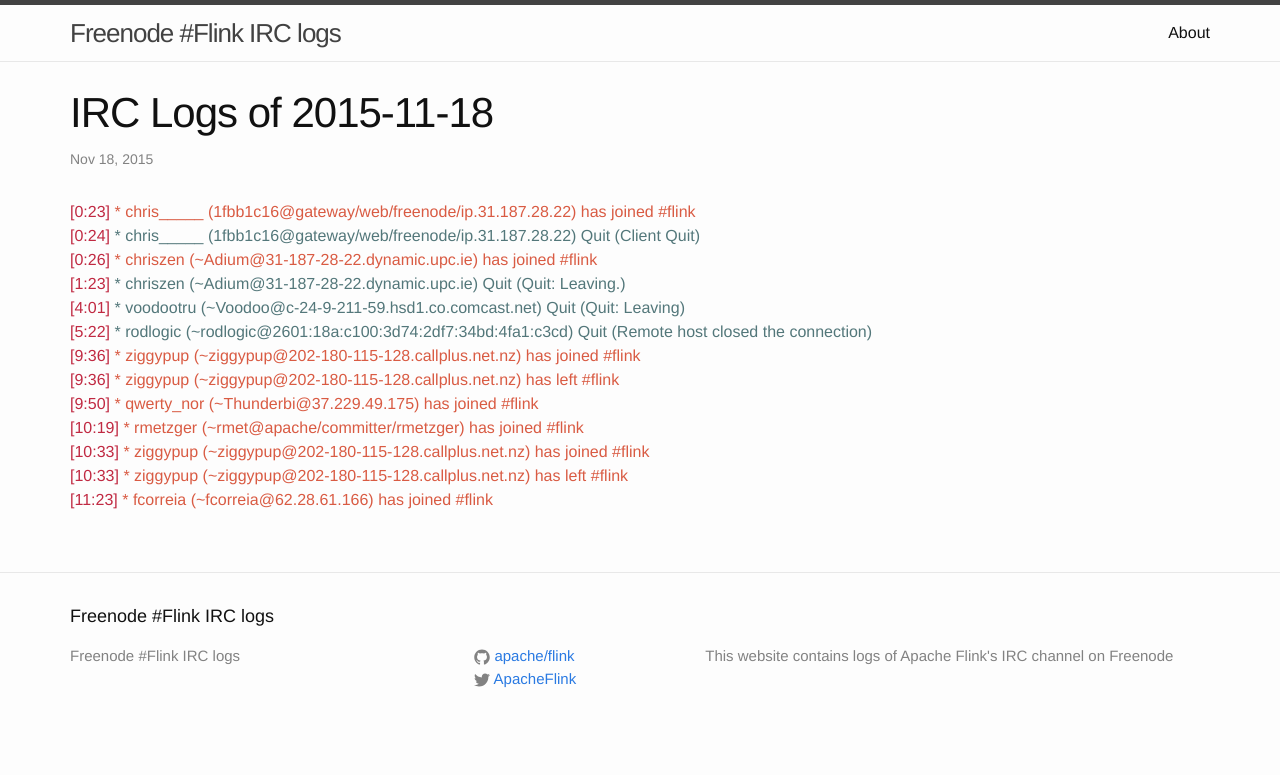
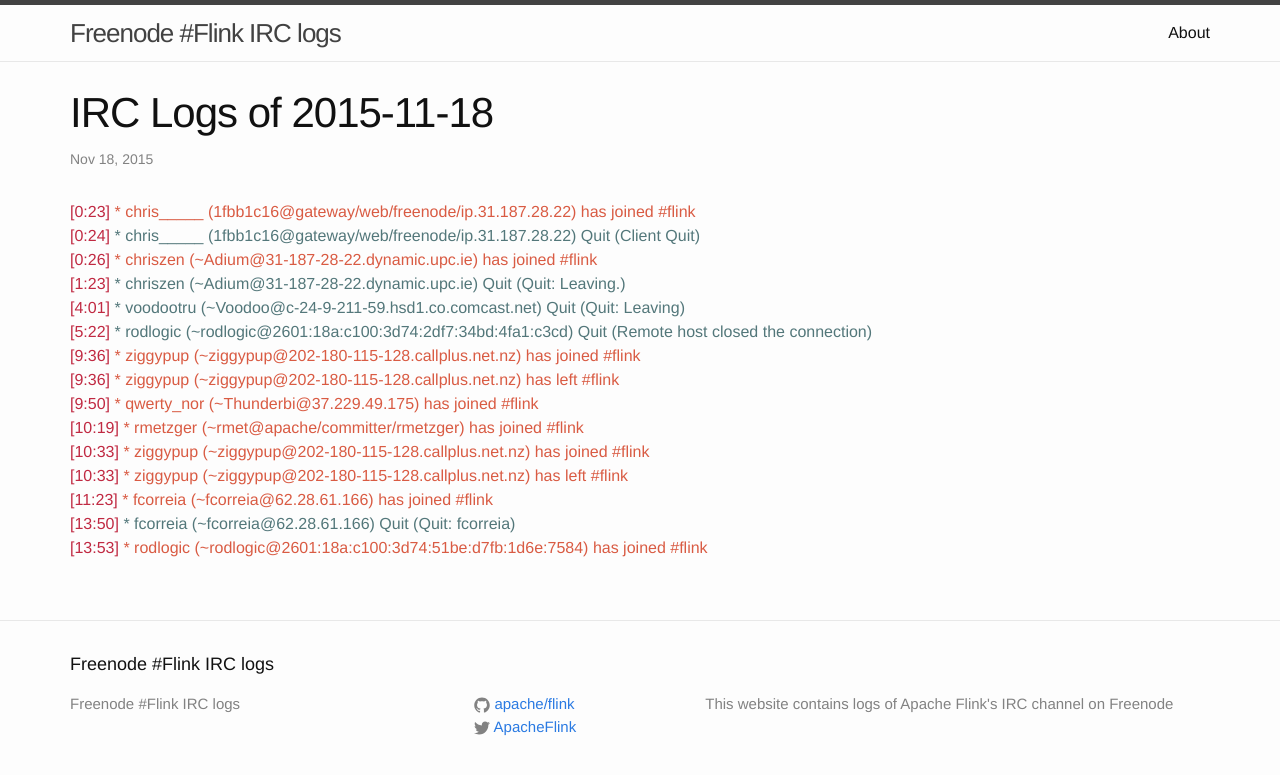
Before and after one commit to flink-irc-logs/flink-irc-logs.github.io, a Jekyll site: the page built from _posts/2015-11-18-logs.markdown, in a window 1280 px wide. Shown: the top 775 px of the page. Built offline with Jekyll 4.4.1, drawn with Linux system fonts in a browser that asks for light colours.

Commit message:
Update of the logs on Wed Nov 18 14:22:17 CET 2015

```diff
--- a/_posts/2015-11-18-logs.markdown
+++ b/_posts/2015-11-18-logs.markdown
@@ -17,3 +17,5 @@
 <span class="irc-date">[10:33]</span> <span class="irc-green">* ziggypup (~ziggypup@202-180-115-128.callplus.net.nz) has joined #flink</span><br />
 <span class="irc-date">[10:33]</span> <span class="irc-green">* ziggypup (~ziggypup@202-180-115-128.callplus.net.nz) has left #flink</span><br />
 <span class="irc-date">[11:23]</span> <span class="irc-green">* fcorreia (~fcorreia@62.28.61.166) has joined #flink</span><br />
+<span class="irc-date">[13:50]</span> <span class="irc-navy">* fcorreia (~fcorreia@62.28.61.166) Quit (Quit: fcorreia)</span><br />
+<span class="irc-date">[13:53]</span> <span class="irc-green">* rodlogic (~rodlogic@2601:18a:c100:3d74:51be:d7fb:1d6e:7584) has joined #flink</span><br />
```
